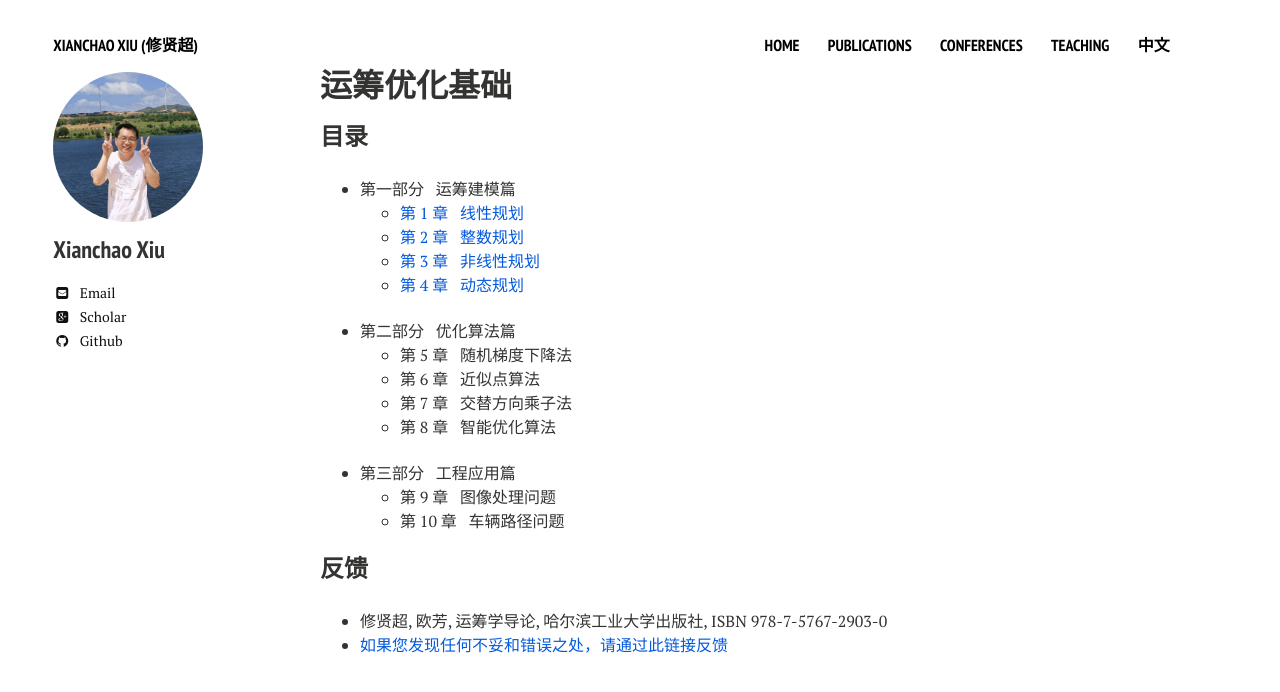
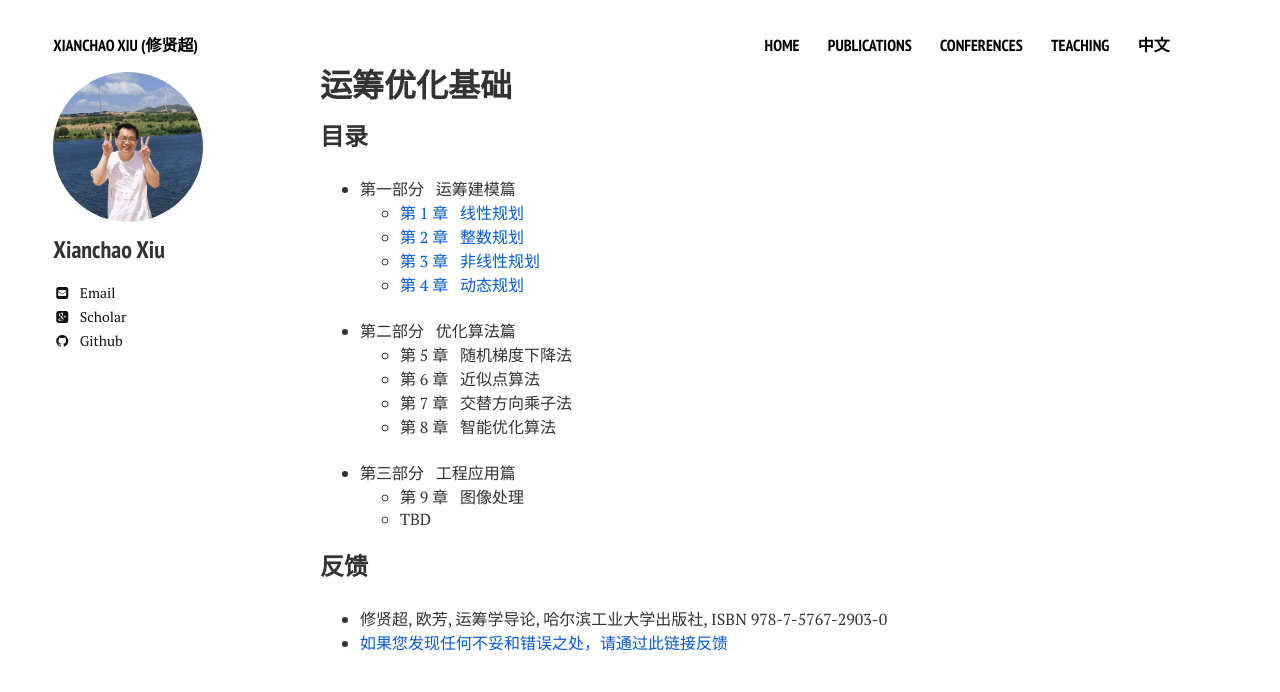
Before and after one commit to xianchaoxiu/xianchaoxiu.github.io, a Jekyll site: the page built from chinese/book/ORO/index.md, in a window 1280 px wide. Shown: the top 692 px of the page. Built offline with Jekyll 4.4.1, drawn with Linux system fonts in a browser that asks for light colours; nearby versions of some CDN libraries.

Commit message:
Update index.md

```diff
--- a/chinese/book/ORO/index.md
+++ b/chinese/book/ORO/index.md
@@ -21,8 +21,8 @@ share: false
 
 
 * 第三部分 &nbsp; 工程应用篇 <br>
-  - 第 9 章 &nbsp;  图像处理问题 <br>
-  - 第 10 章 &nbsp;  车辆路径问题 <br>
+  - 第 9 章 &nbsp;  图像处理 <br>
+  - TBD
 
 
 ### 反馈
```
